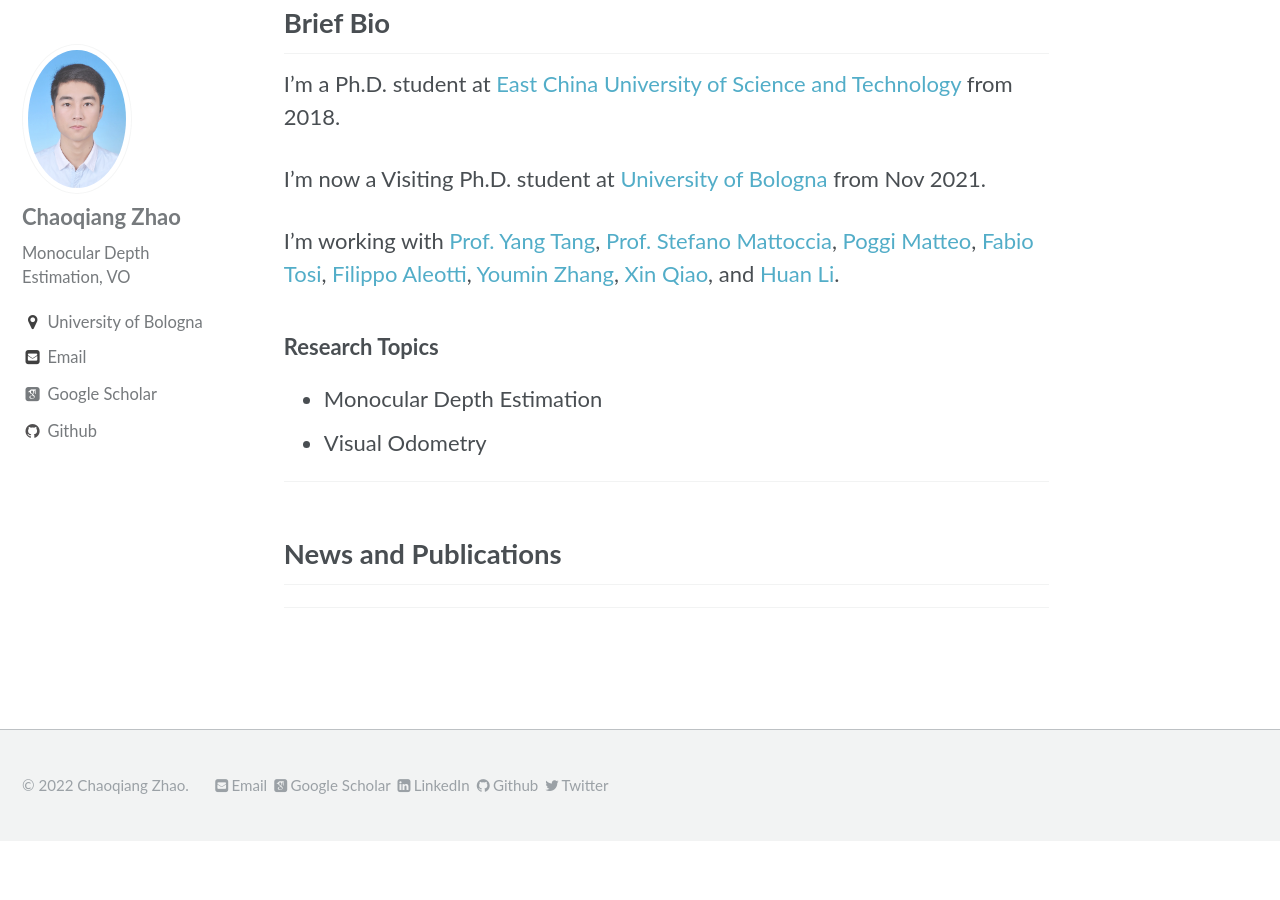
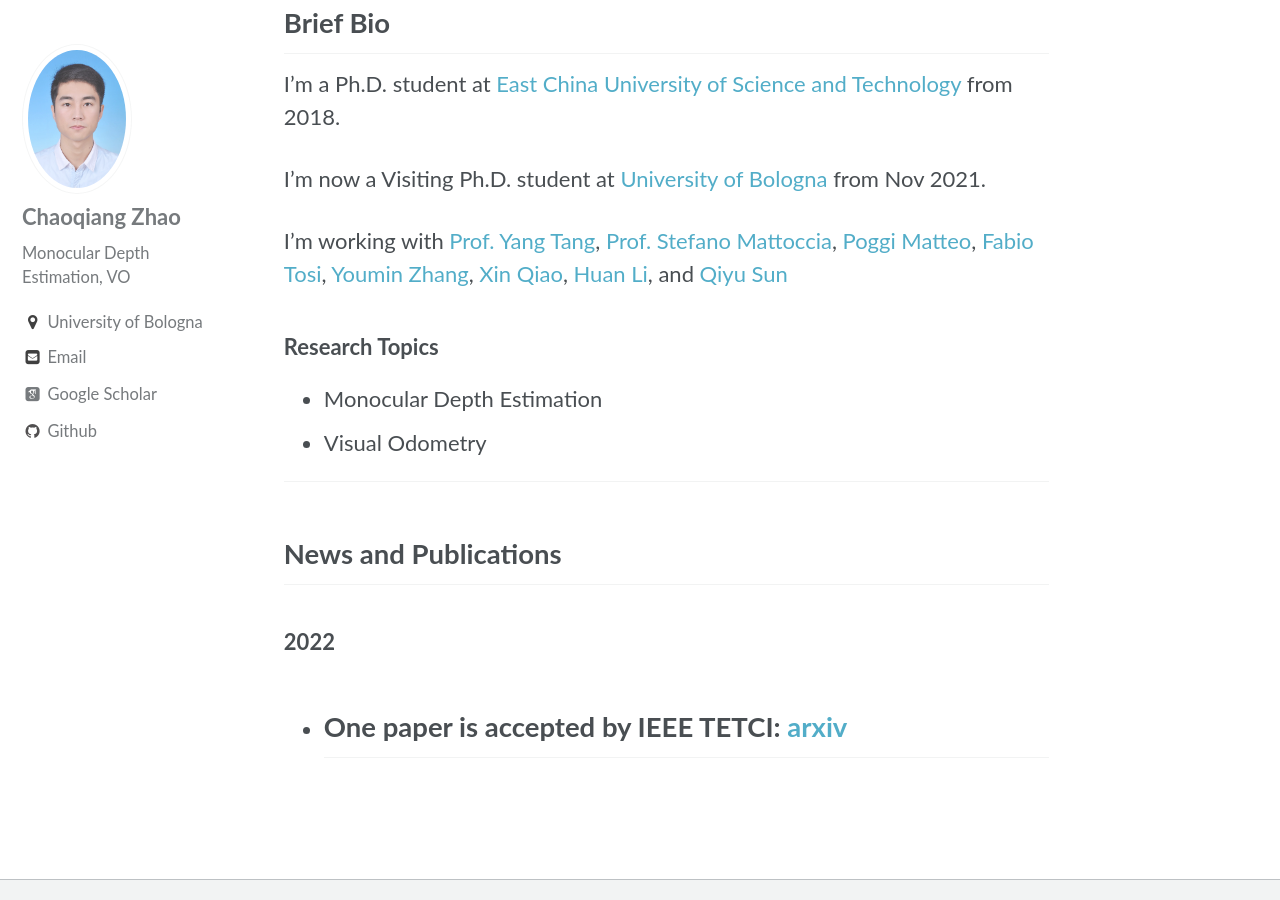
Before and after one commit to zxcqlf/zxcqlf.github.io, a Jekyll site: the page built from _pages/home.md, in a window 1280 px wide and 900 px high, scrolled down 888 px. Built offline with Jekyll 4.4.1, drawn with Linux system fonts in a browser that asks for light colours; some web fonts are replaced; before the commit the page ends 1729 px from its top, so only the background shows below that.

Commit message:
updatenews

```diff
--- a/_pages/home.md
+++ b/_pages/home.md
@@ -20,7 +20,7 @@ I'm a Ph.D. student at [East China University of Science and Technology](https:/
 
 I'm now a Visiting Ph.D. student at [University of Bologna](https://www.unibo.it/en) from Nov 2021.
 
-I'm working with [Prof. Yang Tang](http://www.ytangecust.com/), [Prof. Stefano Mattoccia](http://vision.deis.unibo.it/~smatt/Site/Home.html), [Poggi Matteo](https://mattpoggi.github.io/), [Fabio Tosi](http://vision.disi.unibo.it/~ftosi/), [Filippo Aleotti](https://filippoaleotti.github.io/website/), [Youmin Zhang](), [Xin Qiao](), and [Huan Li]().
+I'm working with [Prof. Yang Tang](http://www.ytangecust.com/), [Prof. Stefano Mattoccia](http://vision.deis.unibo.it/~smatt/Site/Home.html), [Poggi Matteo](https://mattpoggi.github.io/), [Fabio Tosi](http://vision.disi.unibo.it/~ftosi/), [Youmin Zhang](https://youmi-zym.github.io/), [Xin Qiao](), [Huan Li](), and [Qiyu Sun]()
 
 ### Research Topics
 * Monocular Depth Estimation
@@ -32,4 +32,7 @@ I'm working with [Prof. Yang Tang](http://www.ytangecust.com/), [Prof. Stefano M
 
 ## News and Publications
 
+### 2022
+
+* One paper is accepted by IEEE TETCI: [arxiv](https://arxiv.org/pdf/2107.13137.pdf)
 ---
```
